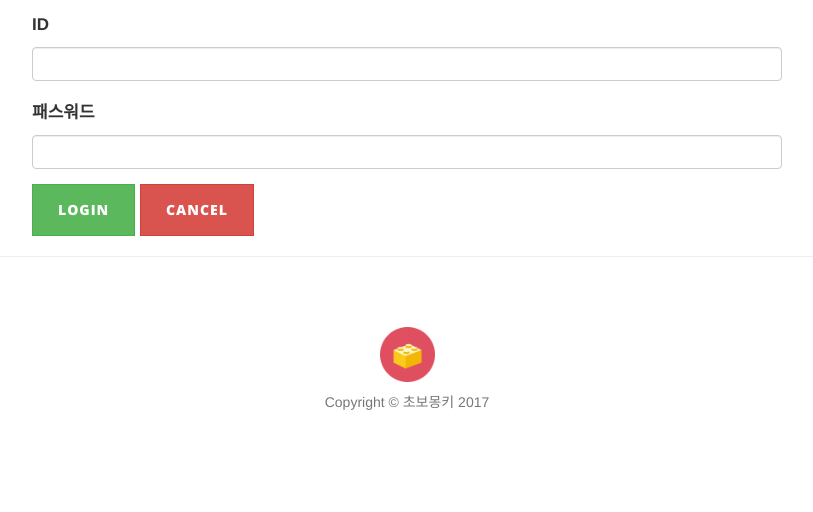
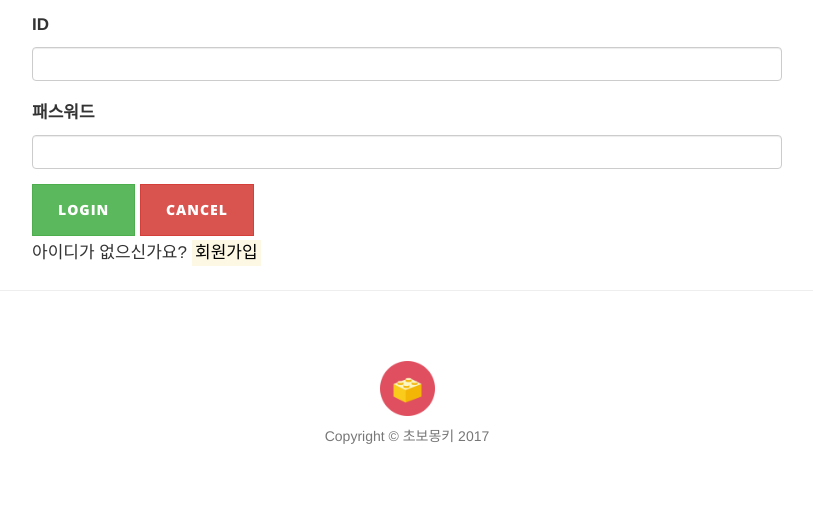
Before and after one commit to wayhome25/django_english_project, a Django app: page /accounts/login/ in a window 1280 px wide. Shown: the part 457-969 px from the top of the page, without its empty margins (233-1046 px from the left). Before the commit the page ends 867 px from the top, so only its background shows below. Run offline with Django 3.2, Linux system fonts and the light colour scheme; some libraries are stand-ins or nearby versions.

Commit message:
회원가입 링크 추가 및 링크 스타일 수정

```diff
--- a/study/static/bsr/css/clean-blog.css
+++ b/study/static/bsr/css/clean-blog.css
@@ -489,3 +489,8 @@ body {
 .footer:hover{
   text-decoration: none !important;
 }
+
+.signup-guide{
+  display: inline-block;
+  margin-top: 15px
+}
--- a/study/templates/registration/login.html
+++ b/study/templates/registration/login.html
@@ -26,4 +26,5 @@
   <button type="button" class="btn btn-danger">cancel</button>
 </a>
 </form>
+<span class="signup-guide">아이디가 없으신가요? <a href="{% url 'signup' %}"><mark>회원가입</mark></a></span>
 {% endblock content %}
```
